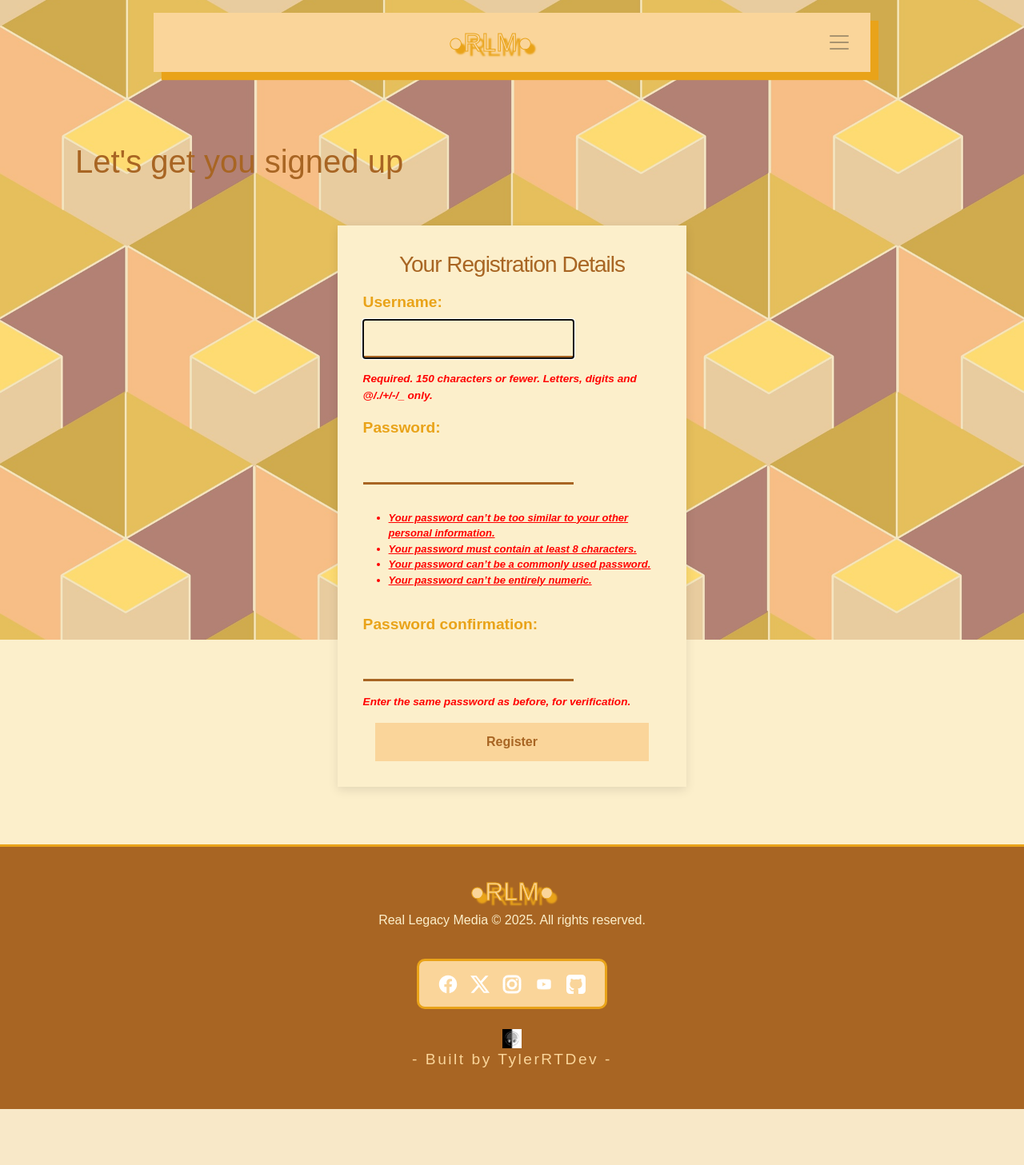
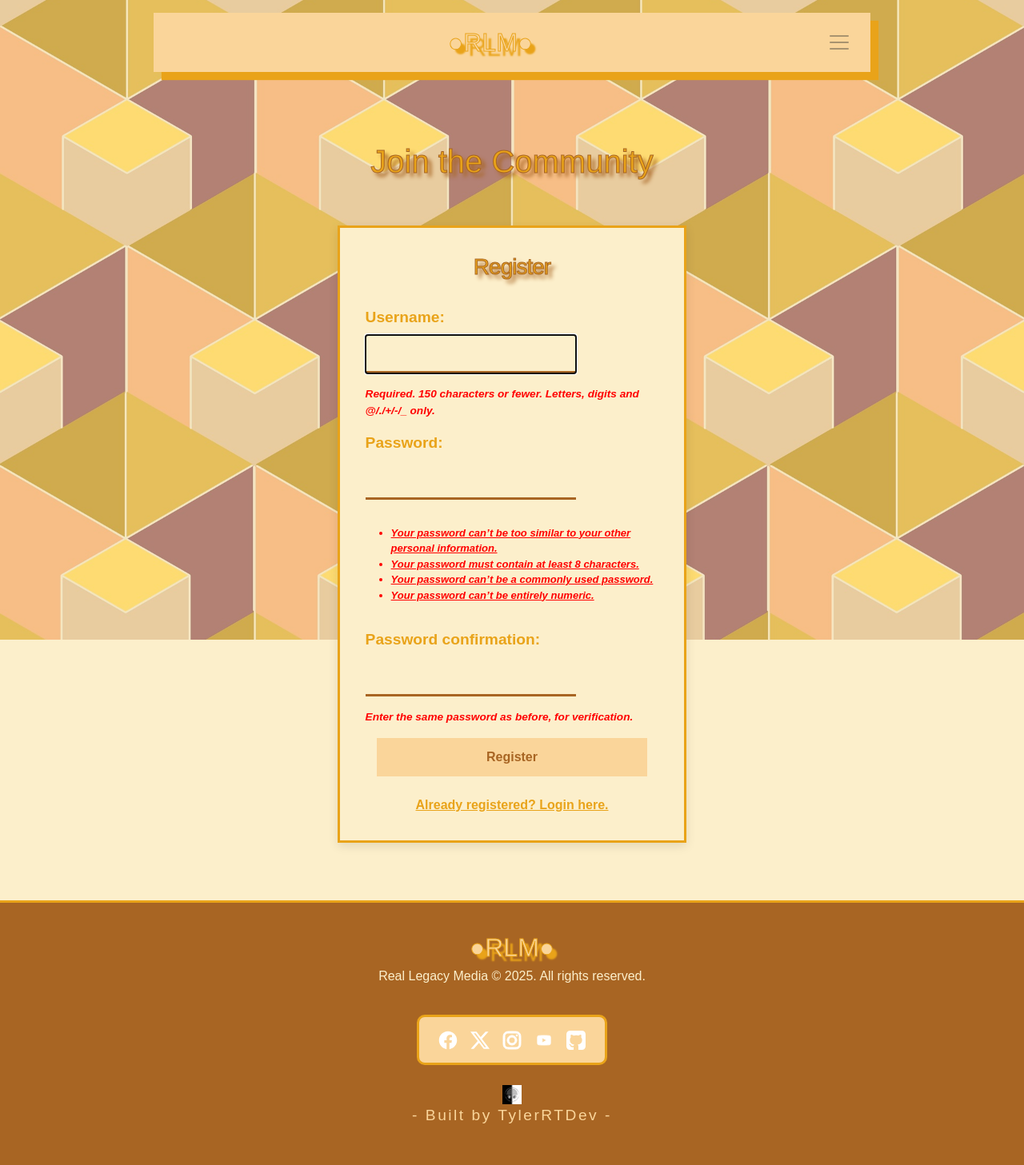
Before and after one commit to TylerRTDev/CI-MSProject4, a Django app: page /accounts/register/ in a window 1280 px wide. Shown: the whole page at 80% size. Before the commit the page ends 1387 px from the top, so only its background shows below. Run offline with Django 5.2, Linux system fonts and the light colour scheme; some web fonts are replaced.

Commit message:
Fix: Login and register pages title not aligned center and styled. Links to pages added if user is on the wrong back and needs to either register or sign up

```diff
--- a/static/css/style.css
+++ b/static/css/style.css
@@ -497,7 +497,17 @@ section h5 {
     width: 40%;
 }
 
-.form-title-container h2, .cart-table-container h1, .order-detail-container h2, .order-detail-container h4 {
+.form-title h3 {
+    color: var(--orange);
+    letter-spacing: 2px;
+    text-shadow: 5px 5px 5px var(--brown);
+    -webkit-text-fill-color: var(--orange);
+    -webkit-text-stroke-width: 1px;
+    -webkit-text-stroke-color: var(--brown);
+}
+
+.form-title-container h2, .cart-table-container h1, .order-detail-container h2, .order-detail-container h4, .login-container h1, .register-container h1 {
+    text-shadow: 5px 5px 5px var(--brown);
     -webkit-text-fill-color: var(--orange);
     -webkit-text-stroke-width: 1px;
     -webkit-text-stroke-color: var(--brown);
@@ -511,6 +521,7 @@ section h5 {
 .form-container form {
     display: flex;
     flex-direction: column;
+    border: solid 3px var(--orange);
     background-color: var(--cream);
     padding: 2rem;
     box-shadow: rgba(0, 0, 0, 0.1) 0px 4px 12px;
@@ -532,6 +543,23 @@ section h5 {
     font-weight: small;
     font-size: 85%;
     color: red;
+}
+
+.form-container form a {
+    color: var(--orange);
+    text-decoration: none;
+    font-weight: bold;
+    margin-top: 1.5rem;
+    text-align: center;
+    text-decoration: underline;
+    transition: 0.3s ease;
+}
+
+.form-container form a:hover {
+    color: var(--brown);
+    text-decoration: none;
+    background-color: var(--peach);
+    transition: 0.5s;
 }
 
 .profile-dashboard-container, .order-detail-container {
--- a/templates/accounts/register.html
+++ b/templates/accounts/register.html
@@ -1,16 +1,17 @@
 {% extends 'base.html' %}
 {% block content %}
-<div class="container py-5">
-    <h1 class="mb-4">Let's get you signed up</h1>
+<div class="register-container container py-5">
+    <h1 class="mb-4 text-center">Join the Community</h1>
     <div class="form-container">
         <form method="post">
-            <div class="form-title mb-2">
-                <h3>Your Registration Details</h3>
+            <div class="form-title mb-4">
+                <h3>Register</h3>
             </div>
             {% csrf_token %}
             {{ form.as_p }}
             <button class="btn btn-retro" type="submit">Register</button>
+            <a class="" href="{% url 'accounts:login' %}">Already registered? Login here.</a>
         </form>
-        </div>
+    </div>
 </div>
 {% endblock %}
--- a/templates/core/home.html
+++ b/templates/core/home.html
@@ -57,7 +57,7 @@
 <section class="category-section py-5">
     <div class="category-container">
         <div class="category-title-container">
-            <h2 class="text-center m-1 p-2">Media Format</h2>
+            <h2 class="text-center m-1 p-2">Media Formats</h2>
         </div>
         <div class="m-4 row g-4 justify-content-center">
             {% for type in media_types %}
```
Also changed, not shown: templates/accounts/login.html (+4 -3 lines), db.sqlite3.
